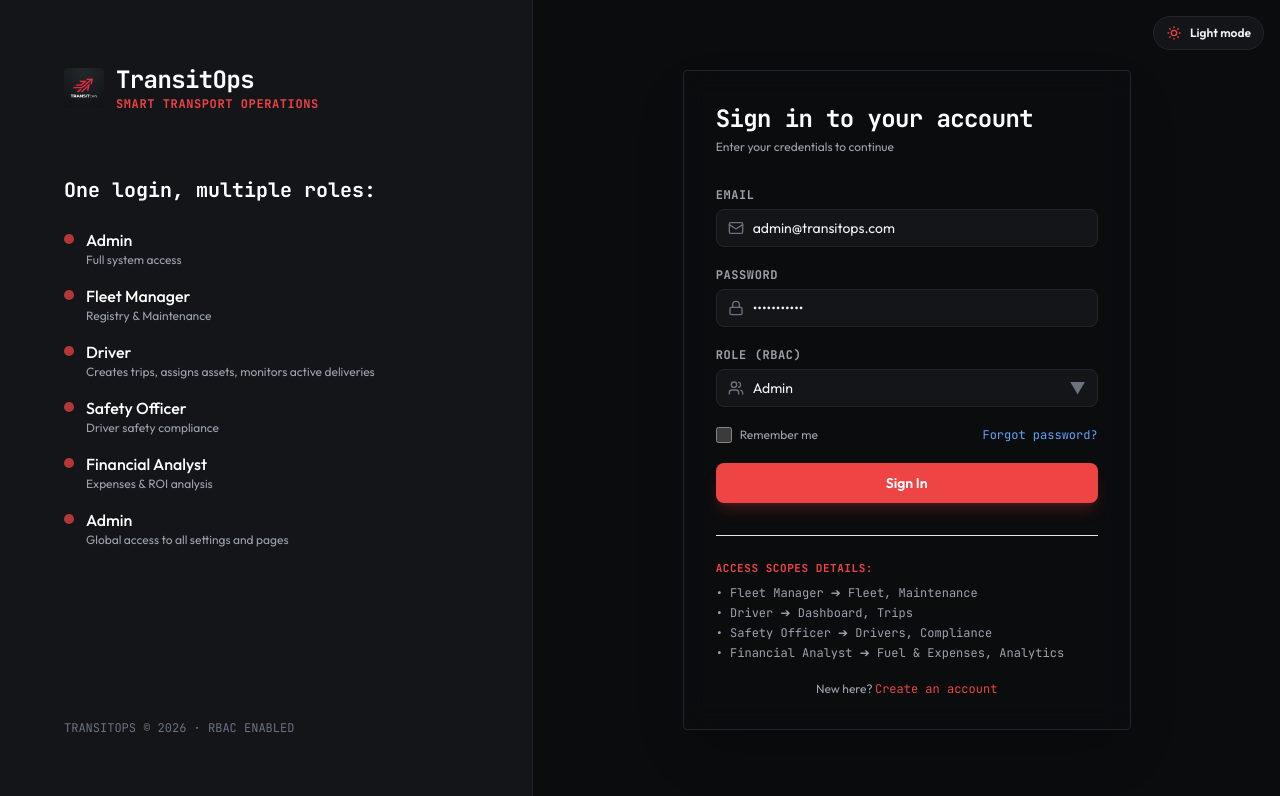
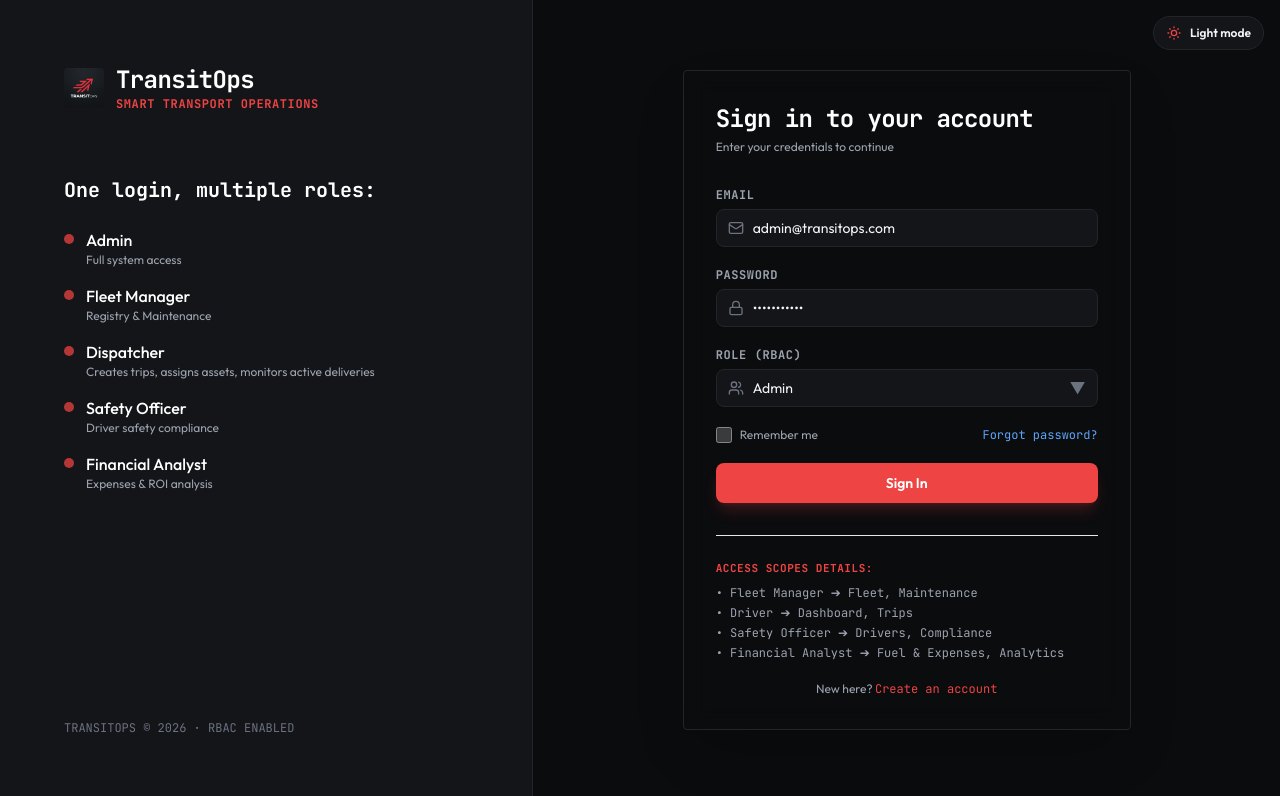
Before and after one commit to aloksisodiya/Odoo26_alok_arjav_gautam, a React (Vite) app in the folder frontend/: page /login in a window 1280 px wide. Shown: the top 796 px of the page. Built offline with nearby package versions, Linux system fonts and the light colour scheme.

Commit message:
fix(auth): align frontend login options and quick select roles to Dispatcher to prevent RBAC mismatch validation errors

```diff
--- a/frontend/src/components/Login.jsx
+++ b/frontend/src/components/Login.jsx
@@ -30,7 +30,7 @@ const Login = () => {
         setEmail("fleet@transitops.com");
         setPassword("Password123");
         break;
-      case "Driver":
+      case "Dispatcher":
         setEmail("driver@transitops.com");
         setPassword("Password123");
         break;
@@ -68,7 +68,7 @@ const Login = () => {
         case "FleetManager":
           navigate("/fleet");
           break;
-        case "Driver":
+        case "Dispatcher":
           navigate("/dashboard");
           break;
         case "SafetyOfficer":
@@ -116,10 +116,9 @@ const Login = () => {
               {[
                 { name: "Admin", desc: "Full system access" },
                 { name: "Fleet Manager", desc: "Registry & Maintenance" },
-                { name: "Driver", desc: "Creates trips, assigns assets, monitors active deliveries" },
+                { name: "Dispatcher", desc: "Creates trips, assigns assets, monitors active deliveries" },
                 { name: "Safety Officer", desc: "Driver safety compliance" },
                 { name: "Financial Analyst", desc: "Expenses & ROI analysis" },
-                { name: "Admin", desc: "Global access to all settings and pages" },
               ].map((item, idx) => (
                 <li key={idx} className="flex items-start gap-3">
                   <span className="w-2.5 h-2.5 rounded-full bg-brand mt-1.5 flex-shrink-0 animate-pulse"></span>
@@ -231,10 +230,9 @@ const Login = () => {
                 >
                   <option value="Admin">Admin</option>
                   <option value="FleetManager">Fleet Manager</option>
-                  <option value="Driver">Driver</option>
+                  <option value="Dispatcher">Dispatcher / Driver</option>
                   <option value="SafetyOfficer">Safety Officer</option>
                   <option value="FinancialAnalyst">Financial Analyst</option>
-                  <option value="Admin">Admin</option>
                 </select>
                 <div className="absolute inset-y-0 right-0 flex items-center pr-3 pointer-events-none text-gray-500">
                   ▼
```
